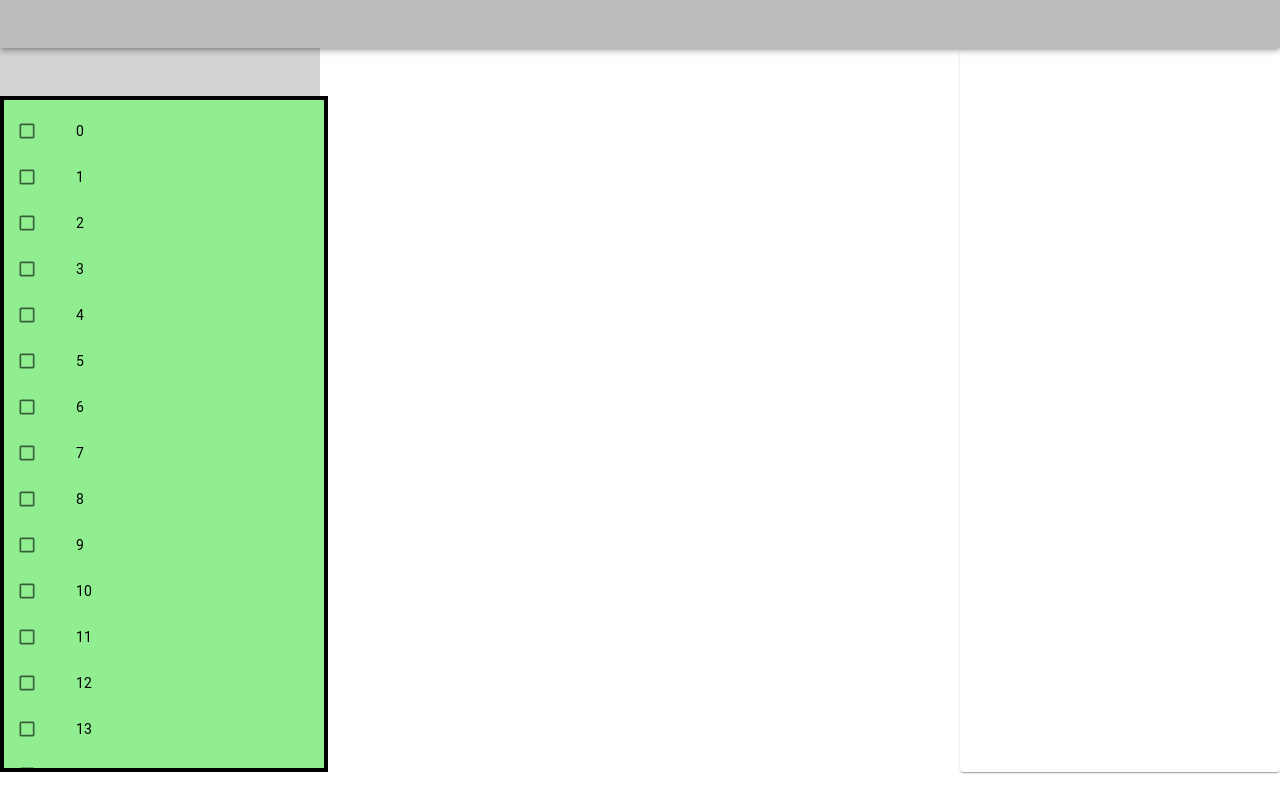
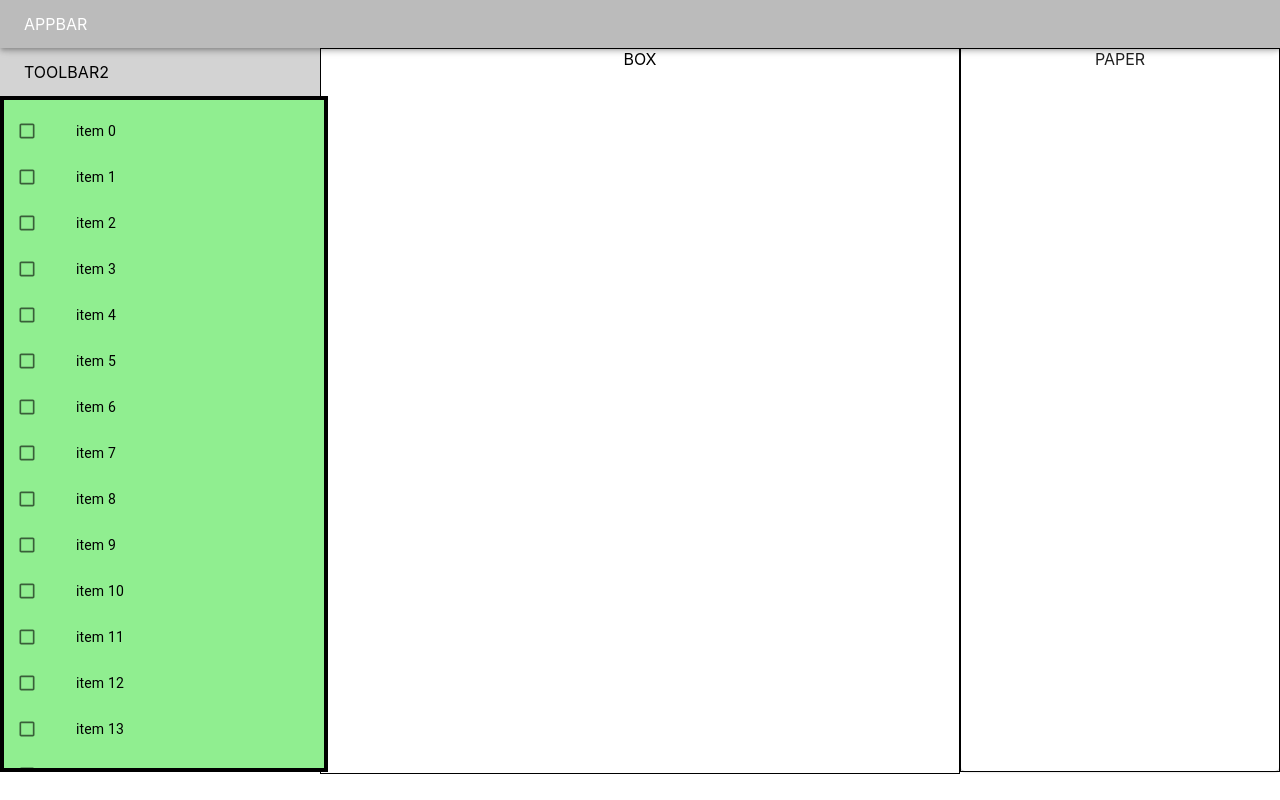
Before and after one commit to treealarm/Hann, a React (Create React App) app: page / in a window 1280 px wide. Built offline with nearby package versions, Linux system fonts and the light colour scheme.

Commit message:
good result

```diff
--- a/src/App.js
+++ b/src/App.js
@@ -9,32 +9,24 @@ function App() {
       <Box sx={{ height: '98vh' }}>
         <Box sx={{ flexGrow: 1 }}>
           <AppBar sx={{ backgroundColor: '#bbbbbb' }} >
-      <Toolbar variant='dense' />
+            <Toolbar variant='dense'>APPBAR</Toolbar>
           </AppBar>
-      <Toolbar variant='dense' />
+          <Toolbar variant='dense'>FAKE</Toolbar>
         </Box>
         <Grid container sx={{ height: 'calc(100% - 60px)' }}>
-
-        <Grid item xs={3} sx={{ height: "100%"}}>
-
-              <TreeControl/>
-
-
+          <Grid item xs={3} sx={{ height: "100%" }}>
+            <TreeControl />
+          </Grid>
+          <Grid item xs sx={{ minWidth: "100px" }}>
+            <Box sx={{ height: '100%', border:1 }}>
+              BOX
+            </Box>
           </Grid>
 
-          <Grid item xs sx={{ minWidth: "100px" }}>
-
-            <Box sx={{ height: '100%' }}>
-
-            </Box>
-
-          </Grid>
-
-        <Grid item xs={3} sx={{ height: "100%"}}>
+          <Grid item xs={3} sx={{ height: "100%", border:1 }}>
             <Paper sx={{ height: "100%", overflow: 'auto', width: "100%" }}>
-
+              PAPER
             </Paper>
-
           </Grid>
         </Grid>
       </Box>
--- a/src/TreeControl.tsx
+++ b/src/TreeControl.tsx
@@ -26,7 +26,7 @@ export function TreeControl() {
 markers.push(
   {
     id:i.toString(),
-    name:i.toString()
+    name: "item " + i.toString()
   });
   }
 
@@ -40,13 +40,7 @@ markers.push(
             }}>
         <Box sx={{ flexGrow: 1, backgroundColor: 'lightgray' }}>
           <Toolbar variant="dense">
-            <IconButton edge="start">
-
-            </IconButton>
-            <Box sx={{ flexGrow: 1 }} />
-            <IconButton edge="end">
-
-            </IconButton>
+            TOOLBAR2
           </Toolbar>
         </Box>
 
```
Lines whose indentation alone changed are shown as unchanged.
